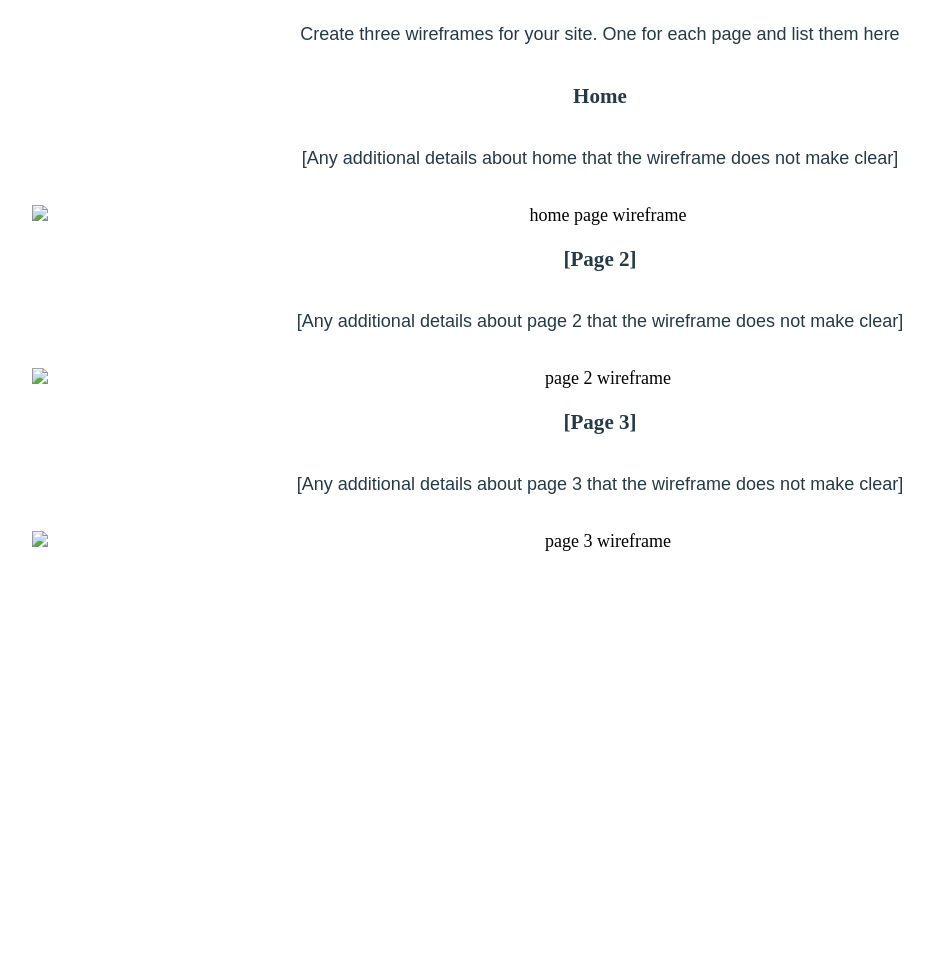
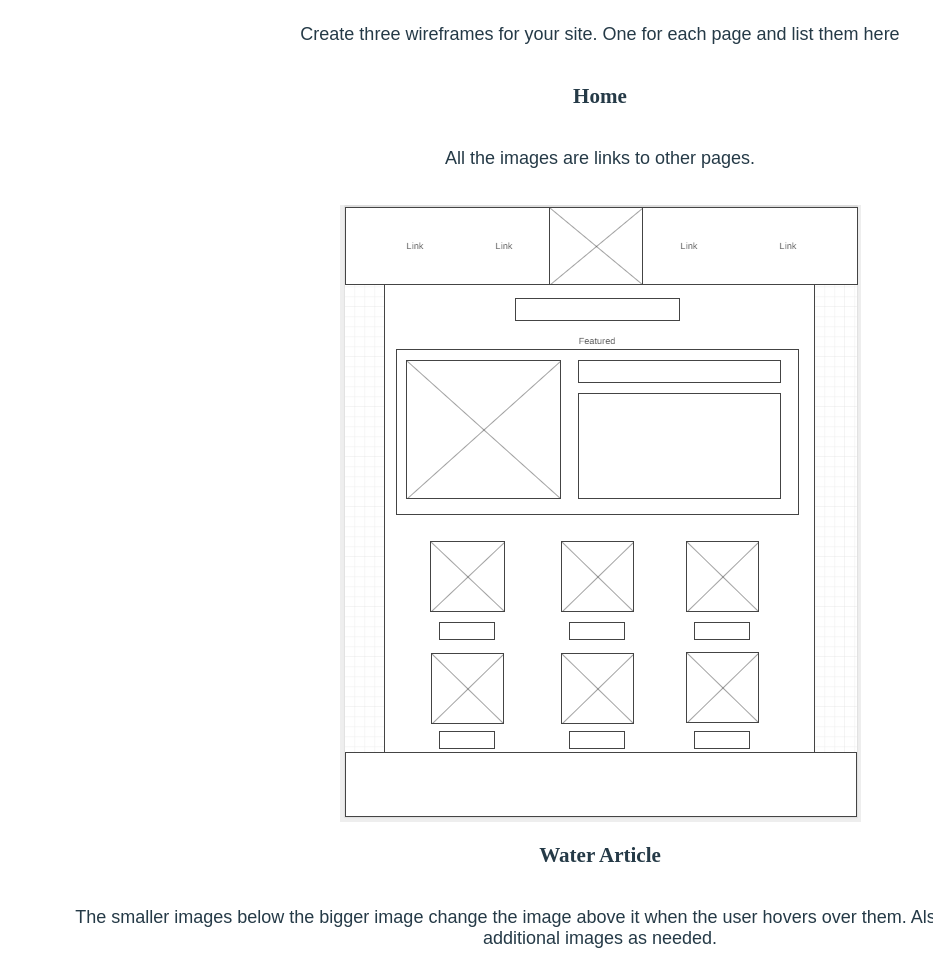
Before and after one commit to MasonW419/wwd130, a plain HTML site: page personal-site-files/site-plan.html in a window 1280 px wide. Shown: the part 4560-5530 px from the top of the page, without its empty margins (40-973 px from the left). Before the commit the page ends 5184 px from the top, so only its background shows below. Drawn offline with Linux system fonts and the light colour scheme; a web font is replaced by a local one.

Commit message:
added wireframes to personal siteplan

```diff
--- a/personal-site-files/site-plan.html
+++ b/personal-site-files/site-plan.html
@@ -174,21 +174,22 @@
 
       <h3>Home</h3>
       <p>
-        [Any additional details about home that the wireframe does not make clear]
+        All the images are links to other pages.
       </p>
-      <img src="#" alt="home page wireframe">
+      <img src="images/home-wireframe.PNG" alt="home page wireframe">
 
-      <h3>[Page 2]</h3>
+      <h3>Water Article</h3>
       <p>
-        [Any additional details about page 2 that the wireframe does not make clear]
+        The smaller images below the bigger image change the image above it when the user hovers over them.
+        Also, the article will feature additional images as needed.
       </p>
-      <img src="#" alt="page 2 wireframe">
+      <img src="images/article-wireframe.PNG" alt="water article page">
 
-      <h3>[Page 3]</h3>
+      <h3>A-Z Navigation</h3>
       <p>
-        [Any additional details about page 3 that the wireframe does not make clear]
+
       </p>
-      <img src="#" alt="page 3 wireframe">
+      <img src="images/navigation-wireframe.PNG" alt="a to z navigation page">
     </main>
   </body>
 
```
Also changed, not shown: personal-site-files/images/Vial-logos.jpeg (added), personal-site-files/images/article-wireframe.PNG (added), personal-site-files/images/home-wireframe.PNG (added), personal-site-files/images/navigation-wireframe.PNG (added).
